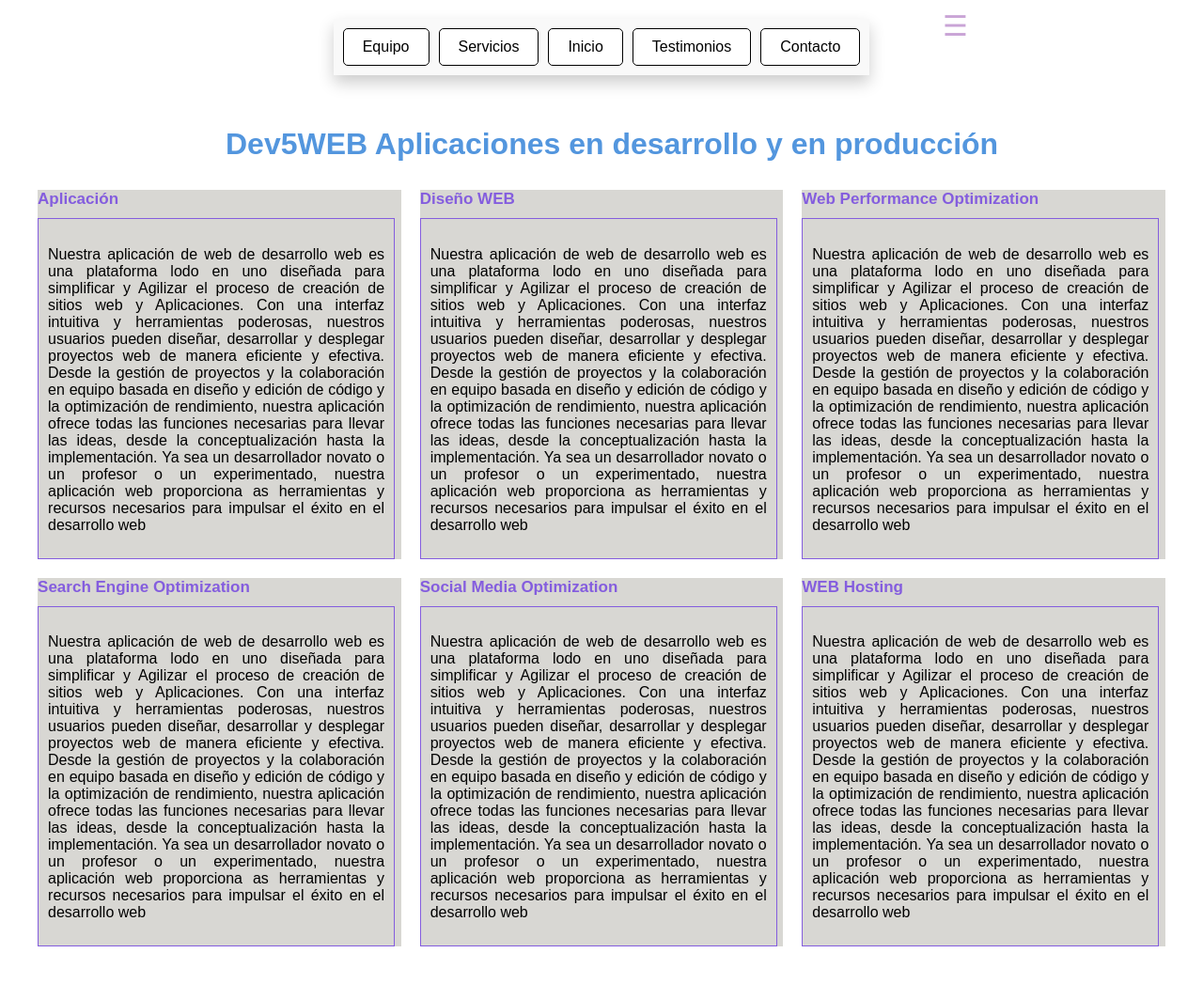
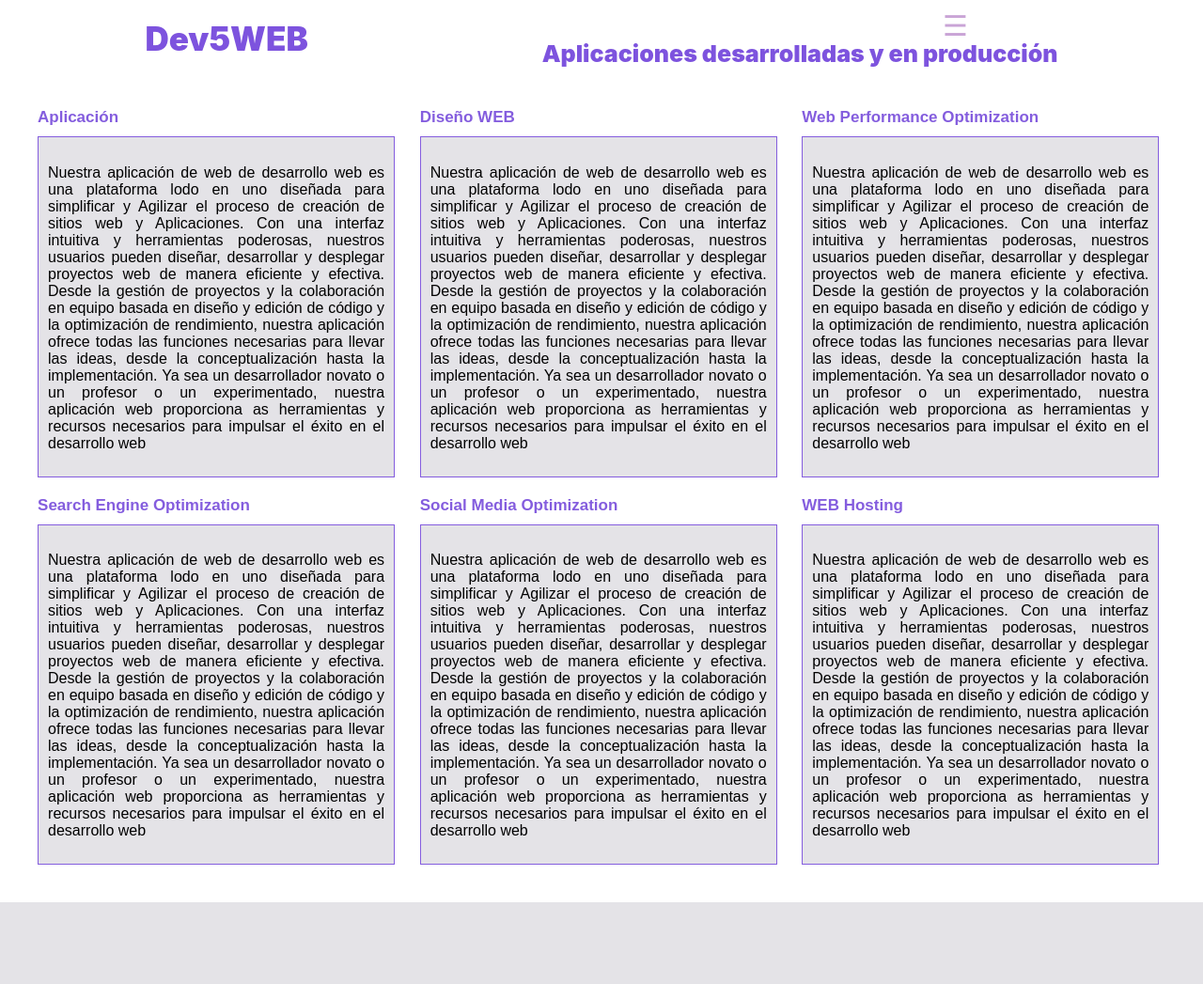
Before and after one commit to erojas1201/front-Dev5web, a PHP site: page /web_service_mvi/Portafolio.html in a window 1280 px wide. Shown: the whole page at 94% size. After the commit the page ends 960 px from the top, so only its background shows below. Run offline with PHP 8.4, Linux system fonts and the light colour scheme.

Commit message:
actualizacion varios css y paginas

```diff
--- a/Admin.html
+++ b/Admin.html
@@ -41,7 +41,6 @@
 <body>
     <div class="menu-icon" onclick="toggleMenu()">&#9776;</div>
     <div class="menu-container" id="menuContainer">
-        <div class="menu-item">Inicio</div>
     </div>
     <div class="pagina-container">
         <div class="top-section">
--- a/Portafolio.html
+++ b/Portafolio.html
@@ -9,37 +9,30 @@
 </head>
 <body>
 <div class="menu-icon" onclick="toggleMenu()">&#9776;</div>
-<div class="menu-container">
-    <div class="menu-a">
-        <div class="menu-item">Equipo</div>
-        <div class="menu-item">Servicios</div>
-        <div class="menu-item">Inicio</div>
-        <div class="menu-item">Testimonios</div>
-        <div class="menu-item">Contacto</div>
-    </div>
+<div class="mi-contenedor">
+    <div id="titulo-1">Dev5WEB</div>
+    <div id="titulo-2">Aplicaciones desarrolladas y en producción</div>
 </div>
-<div id="titulo1">
-    <font size="6">Dev5WEB  Aplicaciones en desarrollo y en producción</font>
-</div>
+
 <div class="container">
     <div class="row">
         <div class="cuadro-container">
             <div class="titulo-cuadro">Aplicación</div>
-            <div class="cuadro">
+            <div class="cuadro2">
                 <h3></h3>
                 <p>Nuestra aplicación de web de desarrollo web es una plataforma lodo en uno diseñada para simplificar y Agilizar el proceso de creación de sitios web y Aplicaciones. Con una interfaz intuitiva y herramientas poderosas, nuestros usuarios pueden diseñar, desarrollar y desplegar proyectos web de manera eficiente y efectiva. Desde la gestión de proyectos y la colaboración en equipo basada en diseño y edición de código y la optimización de rendimiento, nuestra aplicación ofrece todas las funciones necesarias para llevar las ideas, desde la conceptualización hasta la implementación. Ya sea un desarrollador novato o un profesor o un experimentado, nuestra aplicación web proporciona as herramientas y recursos necesarios para impulsar el éxito en el desarrollo web</p>
             </div>
         </div>
         <div class="cuadro-container">
             <div class="titulo-cuadro">Diseño WEB</div>
-            <div class="cuadro">
+            <div class="cuadro2">
                 <h3></h3>
                 <p>Nuestra aplicación de web de desarrollo web es una plataforma lodo en uno diseñada para simplificar y Agilizar el proceso de creación de sitios web y Aplicaciones. Con una interfaz intuitiva y herramientas poderosas, nuestros usuarios pueden diseñar, desarrollar y desplegar proyectos web de manera eficiente y efectiva. Desde la gestión de proyectos y la colaboración en equipo basada en diseño y edición de código y la optimización de rendimiento, nuestra aplicación ofrece todas las funciones necesarias para llevar las ideas, desde la conceptualización hasta la implementación. Ya sea un desarrollador novato o un profesor o un experimentado, nuestra aplicación web proporciona as herramientas y recursos necesarios para impulsar el éxito en el desarrollo web</p>
             </div>
         </div>
         <div class="cuadro-container">
             <div class="titulo-cuadro">Web Performance Optimization</div>
-            <div class="cuadro">
+            <div class="cuadro2">
                 <h3></h3>
                 <p>Nuestra aplicación de web de desarrollo web es una plataforma lodo en uno diseñada para simplificar y Agilizar el proceso de creación de sitios web y Aplicaciones. Con una interfaz intuitiva y herramientas poderosas, nuestros usuarios pueden diseñar, desarrollar y desplegar proyectos web de manera eficiente y efectiva. Desde la gestión de proyectos y la colaboración en equipo basada en diseño y edición de código y la optimización de rendimiento, nuestra aplicación ofrece todas las funciones necesarias para llevar las ideas, desde la conceptualización hasta la implementación. Ya sea un desarrollador novato o un profesor o un experimentado, nuestra aplicación web proporciona as herramientas y recursos necesarios para impulsar el éxito en el desarrollo web</p>
             </div>
@@ -48,21 +41,21 @@
     <div class="row">
         <div class="cuadro-container">
             <div class="titulo-cuadro">Search Engine Optimization</div>
-            <div class="cuadro">
+            <div class="cuadro2">
                 <h3></h3>
                 <p>Nuestra aplicación de web de desarrollo web es una plataforma lodo en uno diseñada para simplificar y Agilizar el proceso de creación de sitios web y Aplicaciones. Con una interfaz intuitiva y herramientas poderosas, nuestros usuarios pueden diseñar, desarrollar y desplegar proyectos web de manera eficiente y efectiva. Desde la gestión de proyectos y la colaboración en equipo basada en diseño y edición de código y la optimización de rendimiento, nuestra aplicación ofrece todas las funciones necesarias para llevar las ideas, desde la conceptualización hasta la implementación. Ya sea un desarrollador novato o un profesor o un experimentado, nuestra aplicación web proporciona as herramientas y recursos necesarios para impulsar el éxito en el desarrollo web</p>
             </div>
         </div>
         <div class="cuadro-container">
             <div class="titulo-cuadro">Social Media Optimization</div>
-            <div class="cuadro">
+            <div class="cuadro2">
                 <h3></h3>
                 <p>Nuestra aplicación de web de desarrollo web es una plataforma lodo en uno diseñada para simplificar y Agilizar el proceso de creación de sitios web y Aplicaciones. Con una interfaz intuitiva y herramientas poderosas, nuestros usuarios pueden diseñar, desarrollar y desplegar proyectos web de manera eficiente y efectiva. Desde la gestión de proyectos y la colaboración en equipo basada en diseño y edición de código y la optimización de rendimiento, nuestra aplicación ofrece todas las funciones necesarias para llevar las ideas, desde la conceptualización hasta la implementación. Ya sea un desarrollador novato o un profesor o un experimentado, nuestra aplicación web proporciona as herramientas y recursos necesarios para impulsar el éxito en el desarrollo web</p>
             </div>
         </div>
         <div class="cuadro-container">
             <div class="titulo-cuadro">WEB Hosting</div>
-            <div class="cuadro">
+            <div class="cuadro2">
                 <h3></h3>
                 <p>Nuestra aplicación de web de desarrollo web es una plataforma lodo en uno diseñada para simplificar y Agilizar el proceso de creación de sitios web y Aplicaciones. Con una interfaz intuitiva y herramientas poderosas, nuestros usuarios pueden diseñar, desarrollar y desplegar proyectos web de manera eficiente y efectiva. Desde la gestión de proyectos y la colaboración en equipo basada en diseño y edición de código y la optimización de rendimiento, nuestra aplicación ofrece todas las funciones necesarias para llevar las ideas, desde la conceptualización hasta la implementación. Ya sea un desarrollador novato o un profesor o un experimentado, nuestra aplicación web proporciona as herramientas y recursos necesarios para impulsar el éxito en el desarrollo web</p>
             </div>
--- a/form.css
+++ b/form.css
@@ -95,10 +95,10 @@
 }
 #titulo1 {
     font-size: 36px;
-    text-align: left;
-    margin-top: 55px;
-    margin-bottom: 10px;
-    margin-left: 220px; /* Ajuste del margen izquierdo */
+    text-align: center;
+    margin-top: 5px;
+    margin-bottom: 5px;
+    margin-left: 10px; /* Ajuste del margen izquierdo */
     color: #5396de;
     font-weight: bold;
 }
@@ -124,7 +124,6 @@
 .cuadro-container {
             width: calc(33.33% - 20px);
             margin: 0 10px 20px;
-			background-color: #D8D7D3; /* Agregar color de fondo */
         }
 .titulo-cuadro {
             font-size: 17px;
@@ -141,6 +140,16 @@
             box-sizing: border-box;
 			max-width: 380px;
             overflow: auto;
+			}
+.cuadro2 {
+            border: 1px solid #ccc;
+			border-color:#845dde;
+            padding: 10px;
+            text-align: justify;
+            box-sizing: border-box;
+			max-width: 380px;
+            overflow: auto;
+			background-color: #E4E3E7; /* Agregar color de fondo */
         }
 .row:after {
             content: "";
@@ -367,31 +367,57 @@
 }
 .contacto-form {
     max-width: 500px;
-    margin: 20px auto;
-    padding: 10px;
+    margin: 1px auto;
+    padding: 1px;
     border: 1px solid #845dde; /* Color de contorno */
     border-radius: 5px;
 }
 .contacto-form label {
     display: block;
-    margin-bottom: 10px;
+    margin-bottom: 1px;
     color: #845dde; /* Color del texto del formulario */
 }
 
 .contacto-form input[type="text"],
 .contacto-form input[type="email"] {
     width: calc(100% - 22px); /* Ajustar el ancho de los campos de entrada */
-    padding: 10px;
+    padding: 2px;
     border: 1px solid #845dde; /* Color del borde del campo de entrada */
-    border-radius: 3px;
+    border-radius: 5px;
     box-sizing: border-box; /* Para que el padding no afecte el ancho */
-    margin-bottom: 10px; /* Espacio entre los campos */
+    margin-bottom: 1px; /* Espacio entre los campos */
 }
 .contacto-form textarea {
     width: calc(100% - 22px); /* Ajustar el ancho del textarea al 100% del contenedor */
-    padding: 10px;
+    padding: 1px;
     border: 1px solid #845dde; /* Color del borde del campo de comentarios */
-    border-radius: 3px;
+    border-radius: 5px;
     box-sizing: border-box; /* Para que el padding no afecte el ancho */
-    margin-bottom: 10px; /* Espacio entre los campos */
+    margin-bottom: 1px; /* Espacio entre los campos */
 }
+.content-center {
+    text-align: center; /* Para centrar el contenido horizontalmente */
+}
+.content-center .contact-info img {
+    vertical-align: middle; /* Para alinear verticalmente las imágenes con el texto */
+    margin-right: 5px; /* Espacio entre las imágenes y el texto */
+}
+.mi-contenedor {
+    display: flex; /* Utilizar flexbox para alinear elementos en una fila */
+    justify-content: space-around; /* Espacio entre los elementos */
+	padding: 0 10px; /* Ajustar el espacio alrededor de los títulos */
+}
+#titulo-1 {
+    font-family: Inter;
+    font-size: 35px; /* Tamaño del texto ajustable */
+    font-weight: 900;
+    color: #7D53DE;
+	}
+#titulo-2 {
+    font-family: Inter;
+    font-size: 25px; /* Tamaño del texto ajustable */
+    font-weight: 900;
+    color: #7D53DE;
+	margin: 1; /* Ajustar el margen horizontal */
+	line-height: 3; /* Reducir el espacio vertical entre líneas */
+}
```
Also changed, not shown: other parts of form.css (+18 -27 lines), Contacto.html (+13 -29 lines), Equipo.html (+3 -14 lines), Servicios.html (+1 -11 lines), Testimonio.html (added, +33 -0 lines), sesion.html (+0 -8 lines), Images/Testimonio.jpg (added).
